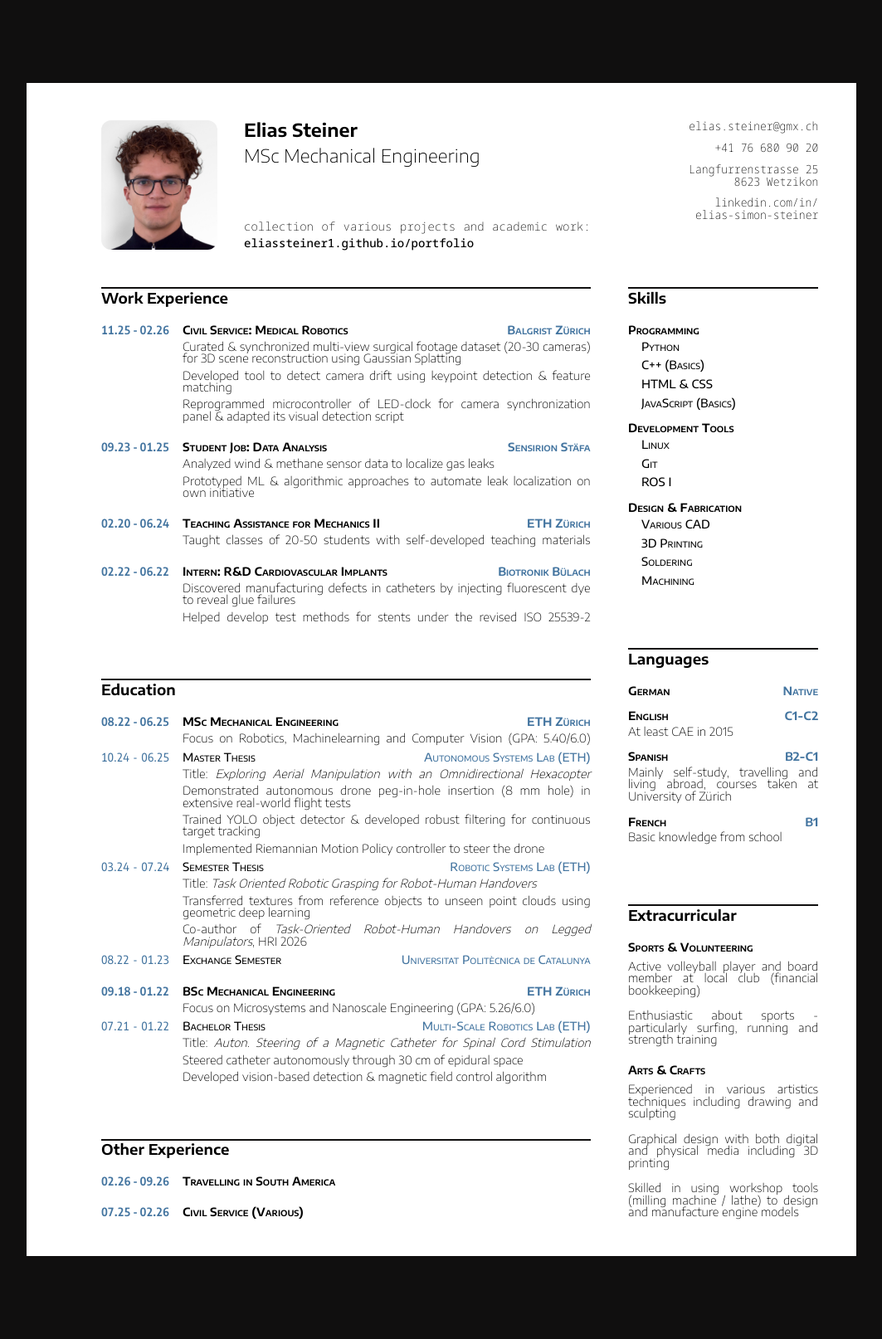
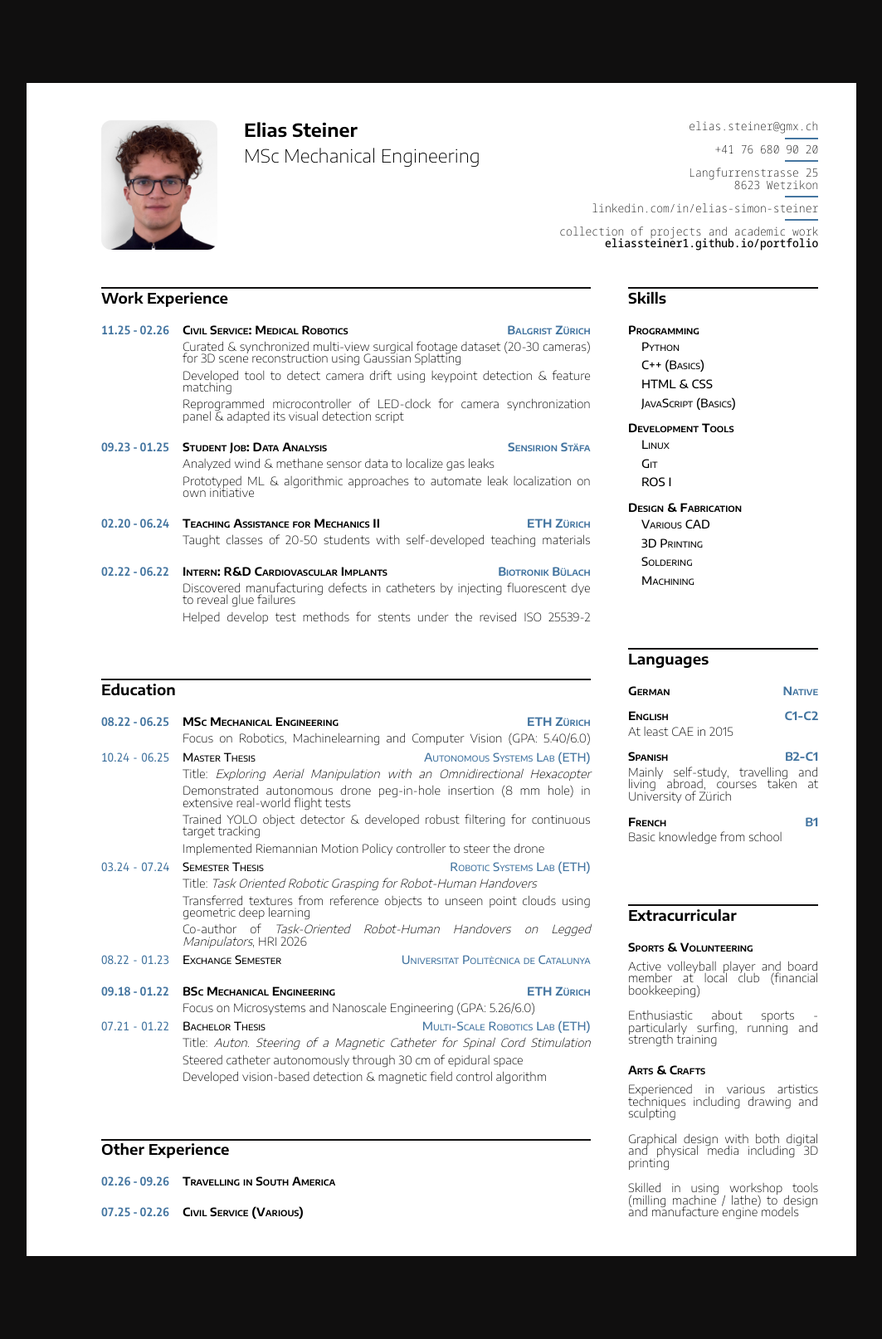
Before and after one commit to eliassteiner1/resume, a Jekyll site: the page built from pages/index.html, in a window 1280 px wide. Shown: the whole page at 83% size, without its empty margins (101-1164 px from the left). Built offline with Jekyll 4.4.1, drawn with Linux system fonts in a browser that asks for light colours.

Commit message:
formatted contact

```diff
--- a/_data/dat_main.yml
+++ b/_data/dat_main.yml
@@ -1,12 +1,12 @@
 name: "Elias Steiner"
 role: "MSc Mechanical Engineering"
-link_desc: "collection of various projects and academic work:"
+link_desc: "collection of projects and academic work"
 link_link: "eliassteiner1.github.io/portfolio"
 
 email: "elias.steiner@gmx.ch"
 phone: "+41 76 680 90 20"
 address: "Langfurrenstrasse 25 <br>8623 Wetzikon"
-linkedin: "linkedin.com/in/ <br>elias-simon-steiner"
+linkedin: "linkedin.com/in/elias-simon-steiner"
 
 title_workexp: "Work Experience"
 title_education: "Education"
--- a/_includes/contact.html
+++ b/_includes/contact.html
@@ -2,13 +2,21 @@
     <div class="contact-email">
         {{ site.data.dat_main.email }}
     </div>
+    <div class="contact-spacer"></div>
     <div class="contact-phone">
         {{ site.data.dat_main.phone }}
     </div>
+    <div class="contact-spacer"></div>
     <div class="contact-address">
         {{ site.data.dat_main.address }}
     </div>
+    <div class="contact-spacer"></div>
     <div class="contact-linkedin">
         {{ site.data.dat_main.linkedin }}
     </div>
+    <div class="contact-spacer"></div>
+    <div class="contact-link">
+        <div>{{ site.data.dat_main.link_desc }}</div>
+        <div>{{ site.data.dat_main.link_link }}</div>
+    </div>
 </div>
--- a/_includes/person.html
+++ b/_includes/person.html
@@ -8,8 +8,4 @@
         {{ site.data.dat_main.role }}
     </div>
 
-    <div class="person-link">
-        <div>{{ site.data.dat_main.link_desc }}</div>
-        <div>{{ site.data.dat_main.link_link }}</div>
-    </div>
 </div>
--- a/assets/css/style.css
+++ b/assets/css/style.css
@@ -68,6 +68,7 @@
 
     /* random handles */
     --w-line-basecontainer: 2px;
+    --w-line-contactsep: 40px;
     --portrait-width: 140px;
     --portrait-aspectr: 0.9;
     --date-width: 82px;
@@ -121,7 +122,7 @@ body {
     grid-template-columns: minmax(0, 72fr) minmax(0, 28fr);
     grid-template-rows: auto minmax(0, 1fr);
     grid-template-areas:
-        "person contact"
+        "person x"
         "left right";
     padding-left: var(--len-5med);
     padding-right: var(--len-4med);
@@ -147,8 +148,6 @@ body {
 
 
 /* Top Elements ===================================================================================================== */
-
-/* Person ------------------------------------------------------------------- */
 .person {
     grid-area: person;
     display: grid;
@@ -157,7 +156,7 @@ body {
     grid-template-areas:
         "img name"
         "img role"
-        "img link";
+        "img x";
     row-gap: var(--len-2);
     column-gap: var(--len-4);
 }
@@ -178,26 +177,30 @@ body {
     grid-area: role;
     font-size: var(--fsize-up2);
 }
-.person-link {
-    align-self: end;
-    font-family: "NotoSansMono-Variable";
-    text-align: justify;
-}
-.person-link > :nth-child(2) {
-    margin-top: var(--len-1med);
-    font-weight: var(--fwght-up1);
 
-}
 
-/* Contact ------------------------------------------------------------------ */
 .contact {
-    grid-area: contact;
+    grid-row: 1 / 2;
+    grid-column: 1 / 3;
     display: flex;
+    justify-content: space-between;
+    align-items: end;
     flex-direction: column;
     text-align: right;
     font-family: "NotoSansMono-Variable";
     font-stretch: 85%;
-    gap: var(--len-2med);
+}
+.contact-spacer {
+    height: var(--w-line-basecontainer);
+    width: var(--w-line-contactsep);
+    background-color: var(--col-accent);
+}
+.contact-link {
+    align-self: end;
+    font-family: "NotoSansMono-Variable";
+}
+.contact-link > :nth-child(2) {
+    font-weight: var(--fwght-up1);
 }
 
 
```
